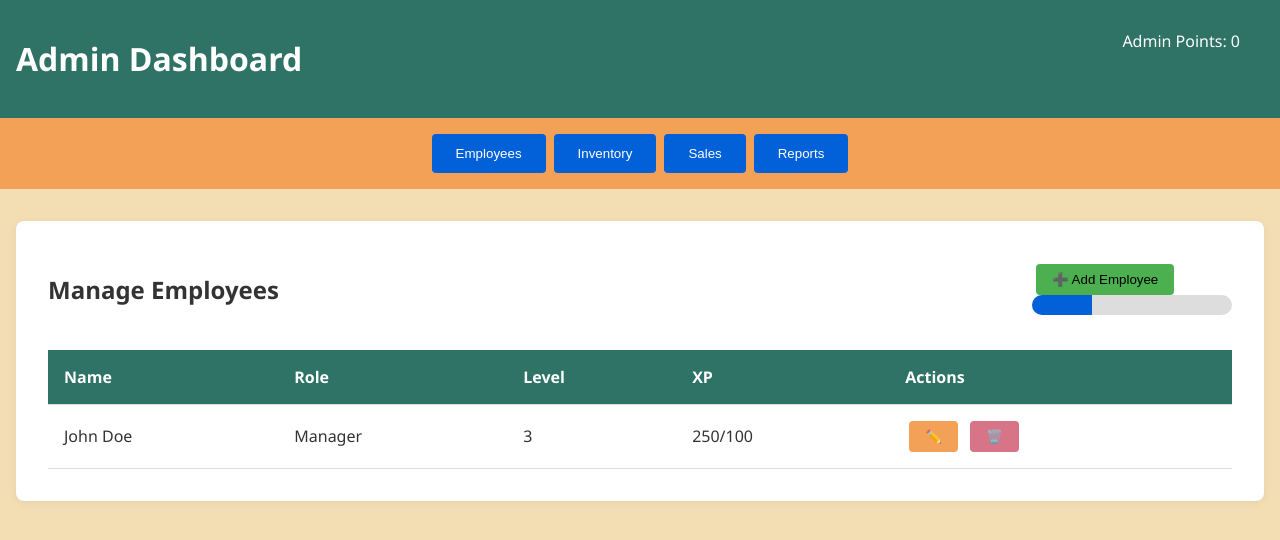
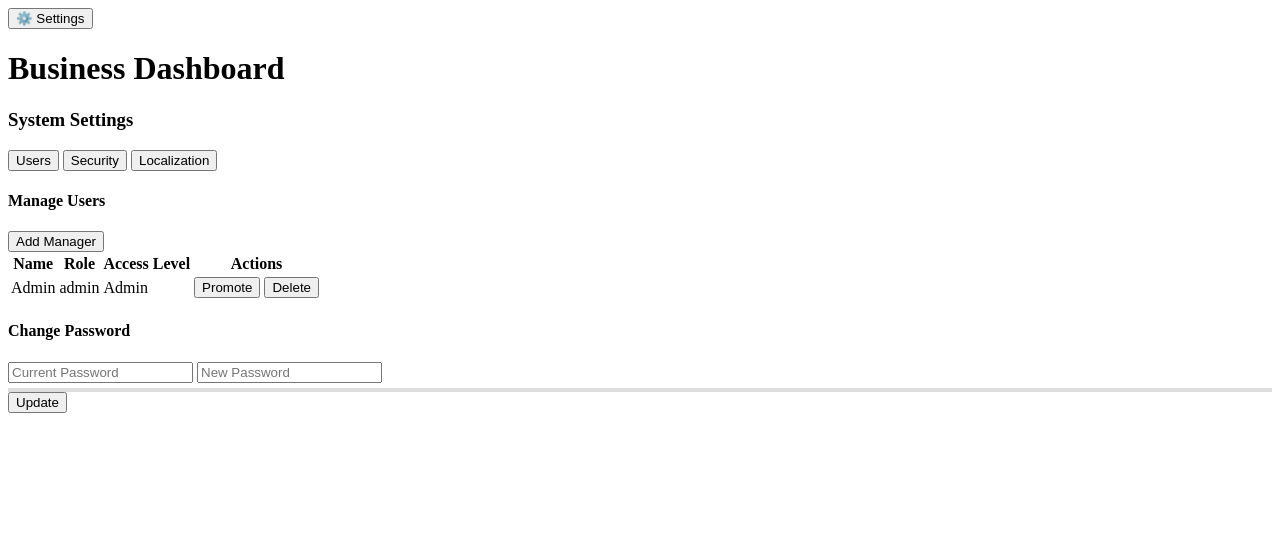
Before and after one commit to Abrazack/Agent-Desktop-Project, a plain HTML site: page index.html in a window 1280 px wide. Drawn offline with Linux system fonts and the light colour scheme.

```diff
--- a/index.html
+++ b/index.html
@@ -1,9 +1,9 @@
 <!DOCTYPE html>
-<html lang="en">
+<html lang="en" data-language="en">
 <head>
     <meta charset="UTF-8">
     <meta name="viewport" content="width=device-width, initial-scale=1.0">
-    <title>Gamified Admin Dashboard</title>
+    <title>Enterprise Management System</title>
     <style>
         :root {
             --primary-color: #2f7366;
@@ -14,432 +14,268 @@
             --danger-color: #d87487;
         }
 
-        body {
-            font-family: 'Segoe UI', system-ui, sans-serif;
-            margin: 0;
-            background-color: var(--background-color);
-            color: #333;
+        /* Previous CSS remains, adding new styles */
+        .role-badge {
+            padding: 2px 8px;
+            border-radius: 4px;
+            font-size: 0.8em;
+            background: var(--accent-color);
+            color: white;
         }
 
-        .header {
-            background-color: var(--primary-color);
-            color: var(--text-light);
-            padding: 1rem;
-            box-shadow: 0 2px 5px rgba(0,0,0,0.1);
+        .access-level {
+            cursor: pointer;
+            transition: all 0.3s;
         }
 
-        .nav-menu {
-            display: flex;
-            flex-wrap: wrap;
-            gap: 0.5rem;
-            padding: 1rem;
-            background-color: var(--secondary-color);
-            justify-content: center;
+        .password-strength {
+            height: 4px;
+            margin-top: 5px;
+            background: #ddd;
         }
 
-        .nav-button {
-            padding: 0.75rem 1.5rem;
-            border: none;
-            border-radius: 4px;
-            background-color: var(--accent-color);
-            color: var(--text-light);
-            cursor: pointer;
-            transition: all 0.2s ease;
-        }
-
-        .nav-button:hover {
-            background-color: #004a9f;
-            transform: translateY(-1px);
-        }
-
-        .container {
-            max-width: 1400px;
-            margin: 2rem auto;
-            padding: 0 1rem;
-        }
-
-        .section {
-            background: white;
-            border-radius: 8px;
-            padding: 2rem;
-            box-shadow: 0 2px 10px rgba(0,0,0,0.05);
-            margin-bottom: 2rem;
-        }
-
-        .section-header {
-            display: flex;
-            justify-content: space-between;
-            align-items: center;
-            margin-bottom: 1.5rem;
-        }
-
-        table {
-            width: 100%;
-            border-collapse: collapse;
-            margin-top: 1rem;
-        }
-
-        th, td {
-            padding: 1rem;
-            text-align: left;
-            border-bottom: 1px solid #ddd;
-        }
-
-        th {
-            background-color: var(--primary-color);
-            color: var(--text-light);
-            font-weight: 600;
-        }
-
-        .action-button {
-            padding: 0.5rem 1rem;
-            margin: 0 0.25rem;
-            border: none;
-            border-radius: 4px;
-            cursor: pointer;
-            transition: opacity 0.2s ease;
-        }
-
-        .action-button:hover {
-            opacity: 0.9;
-        }
-
-        .edit { background-color: var(--secondary-color); }
-        .delete { background-color: var(--danger-color); }
-        .success { background-color: #4CAF50; }
-
-        .hidden { display: none; }
-
-        /* Game Elements */
-        .floating-notification {
-            position: fixed;
-            bottom: 20px;
-            right: 20px;
-            background: var(--secondary-color);
-            color: white;
-            padding: 10px 20px;
-            border-radius: 4px;
-            animation: floatUp 1s ease-out;
-            z-index: 1000;
-        }
-
-        #score-display {
-            position: fixed;
-            top: 20px;
-            right: 20px;
-            background: var(--primary-color);
-            color: white;
-            padding: 10px 20px;
-            border-radius: 4px;
-            z-index: 1000;
-        }
-
-        .progress-bar {
-            height: 20px;
-            background: #ddd;
-            border-radius: 10px;
-            overflow: hidden;
-        }
-
-        .progress-fill {
-            height: 100%;
-            background: var(--accent-color);
-            transition: width 0.3s ease;
-        }
-
-        .achievement-badge {
-            display: inline-block;
-            padding: 5px 10px;
-            margin: 5px;
-            background: var(--primary-color);
-            color: white;
-            border-radius: 15px;
-            font-size: 0.9em;
-        }
-
-        @keyframes floatUp {
-            from { transform: translateY(100px); opacity: 0; }
-            to { transform: translateY(0); opacity: 1; }
-        }
-
-        @media (max-width: 768px) {
-            .nav-menu { flex-direction: column; }
-            .nav-button { width: 100%; }
-            .section { padding: 1rem; }
-            table { overflow-x: auto; display: block; }
-        }
+        .strength-weak { background: #ff4444; width: 33%; }
+        .strength-medium { background: #ffbb33; width: 66%; }
+        .strength-strong { background: #00C851; width: 100%; }
     </style>
 </head>
 <body>
-    <div id="score-display">Admin Points: 0</div>
-    <div class="header">
-        <h1>Admin Dashboard</h1>
+    <!-- Login System -->
+    <div class="login-container" id="loginPage">
+        <!-- Previous login content -->
     </div>
 
-    <nav class="nav-menu">
-        <button class="nav-button" data-section="employees">Employees</button>
-        <button class="nav-button" data-section="inventory">Inventory</button>
-        <button class="nav-button" data-section="sales">Sales</button>
-        <button class="nav-button" data-section="reports">Reports</button>
-    </nav>
+    <!-- Main Dashboard -->
+    <div id="dashboard" class="hidden">
+        <!-- Settings Menu -->
+        <div class="settings-menu">
+            <button class="action-button" onclick="showSettings()">⚙️ <span data-localize="settings">Settings</span></button>
+        </div>
 
-    <main class="container">
+        <!-- Income Display -->
+        <div class="header">
+            <h1 data-localize="business_dashboard">Business Dashboard</h1>
+            <div id="income-display"></div>
+        </div>
+
         <!-- Employees Section -->
         <section id="employees" class="section hidden">
-            <div class="section-header">
-                <h2>Manage Employees</h2>
-                <div>
-                    <button class="action-button success" onclick="showForm('employee')">➕ Add Employee</button>
-                    <div class="progress-bar" style="width: 200px">
-                        <div class="progress-fill" id="team-progress" style="width: 30%"></div>
+            <!-- Employee management table -->
+        </section>
+
+        <!-- Settings Modal -->
+        <div class="modal" id="settingsModal">
+            <div class="modal-content">
+                <h3 data-localize="system_settings">System Settings</h3>
+                <div class="settings-tabs">
+                    <button data-localize="user_mgmt" onclick="showSettingsTab('user')">Users</button>
+                    <button data-localize="security" onclick="showSettingsTab('security')">Security</button>
+                    <button data-localize="localization" onclick="showSettingsTab('localization')">Localization</button>
+                </div>
+
+                <!-- User Management Tab -->
+                <div id="userSettings" class="settings-tab">
+                    <div class="form-group">
+                        <h4 data-localize="manage_users">Manage Users</h4>
+                        <button onclick="showUserForm('manager')" data-localize="add_manager">Add Manager</button>
+                        <table id="userList">
+                            <thead>
+                                <tr>
+                                    <th data-localize="name">Name</th>
+                                    <th data-localize="role">Role</th>
+                                    <th data-localize="access_level">Access Level</th>
+                                    <th data-localize="actions">Actions</th>
+                                </tr>
+                            </thead>
+                            <tbody></tbody>
+                        </table>
                     </div>
                 </div>
-            </div>
-            <table>
-                <thead>
-                    <tr><th>Name</th><th>Role</th><th>Level</th><th>XP</th><th>Actions</th></tr>
-                </thead>
-                <tbody id="employee-list"></tbody>
-            </table>
-        </section>
 
-        <!-- Inventory Section -->
-        <section id="inventory" class="section hidden">
-            <div class="section-header">
-                <h2>Inventory Management</h2>
-                <div>
-                    <button class="action-button success" onclick="showForm('product')">📦 Add Product</button>
-                    <div class="progress-bar" style="width: 200px">
-                        <div class="progress-fill" id="stock-progress" style="width: 60%"></div>
+                <!-- Security Tab -->
+                <div id="securitySettings" class="settings-tab hidden">
+                    <div class="form-group">
+                        <h4 data-localize="change_password">Change Password</h4>
+                        <input type="password" id="currentPassword" placeholder="Current Password">
+                        <input type="password" id="newPassword" placeholder="New Password" oninput="checkPasswordStrength(this.value)">
+                        <div class="password-strength">
+                            <div id="passwordStrength" class="strength-weak"></div>
+                        </div>
+                        <button onclick="changePassword()" data-localize="update">Update</button>
                     </div>
                 </div>
-            </div>
-            <table>
-                <thead>
-                    <tr><th>Product</th><th>Stock</th><th>Value</th><th>Actions</th></tr>
-                </thead>
-                <tbody id="inventory-list"></tbody>
-            </table>
-        </section>
 
-        <!-- Sales Section -->
-        <section id="sales" class="section hidden">
-            <div class="section-header">
-                <h2>Sales Dashboard</h2>
-                <div>
-                    <button class="action-button success" onclick="showForm('sale')">💰 New Sale</button>
-                    <div id="daily-target">Daily Target: $5000</div>
+                <!-- Localization Tab -->
+                <div id="localizationSettings" class="settings-tab hidden">
+                    <!-- Previous localization content -->
                 </div>
             </div>
-            <table>
-                <thead>
-                    <tr><th>Product</th><th>Qty</th><th>Total</th><th>XP Earned</th></tr>
-                </thead>
-                <tbody id="sales-list"></tbody>
-            </table>
-        </section>
-    </main>
-
-    <!-- Form Modal -->
-    <div class="modal" id="formModal">
-        <div class="modal-content">
-            <h3 id="modalTitle"></h3>
-            <div id="formContent"></div>
         </div>
     </div>
 
     <script>
-        let adminPoints = 0;
-        let achievements = [];
-        const employees = [];
-        const inventory = [];
-        const sales = [];
-
-        // Game Configuration
-        const GAME_CONFIG = {
-            xpPerAction: 10,
-            xpLevelThreshold: 100,
-            pointValues: {
-                employee: 50,
-                product: 30,
-                sale: 20
+        // Enhanced System Configuration
+        const SYSTEM_CONFIG = {
+            exchangeRates: {
+                'USD': 1,
+                'EUR': 0.93,
+                'JPY': 148.50,
+                'GBP': 0.80
+            },
+            accessLevels: {
+                1: 'Basic',
+                2: 'Manager',
+                3: 'Admin'
+            },
+            passwordRequirements: {
+                minLength: 8,
+                requireNumber: true,
+                requireSpecialChar: true
             }
         };
 
-        // Initialize the dashboard
-        document.addEventListener('DOMContentLoaded', () => {
-            initializeSampleData();
-            document.querySelectorAll('.nav-button').forEach(button => {
-                button.addEventListener('click', () => showSection(button.dataset.section));
-            });
-            showSection('employees');
-        });
+        // User Management System
+        let users = [
+            { id: 1, name: 'Admin', role: 'admin', accessLevel: 3, password: 'admin123' }
+        ];
 
-        // Core Game Functions
-        function updateScore(points) {
-            adminPoints += points;
-            document.getElementById('score-display').textContent = `Admin Points: ${adminPoints}`;
-            if(points > 0) {
-                showNotification(`+${points} Points!`, 'success');
-            }
-            checkAchievements();
+        // Enhanced Localization
+        const translations = {
+            en: {
+                // Previous translations
+                change_password: "Change Password",
+                update: "Update",
+                access_level: "Access Level",
+                promote: "Promote",
+                demote: "Demote"
+            },
+            // Add other languages
+        };
+
+        // User Management Functions
+        function showUserForm(type) {
+            const formHTML = `
+                <div class="form-group">
+                    <label data-localize="full_name">Full Name</label>
+                    <input type="text" id="userName" required>
+                </div>
+                <div class="form-group">
+                    <label data-localize="access_level">Access Level</label>
+                    <select id="userAccess">
+                        ${Object.entries(SYSTEM_CONFIG.accessLevels).map(([key, value]) => `
+                            <option value="${key}">${value}</option>
+                        `)}
+                    </select>
+                </div>
+                <button class="action-button success" onclick="saveUser('${type}')" data-localize="save">Save</button>
+            `;
+            showModal(type === 'manager' ? 'Add Manager' : 'Add User', formHTML);
         }
 
-        function showNotification(text, type) {
-            const notif = document.createElement('div');
-            notif.className = `floating-notification ${type}`;
-            notif.textContent = text;
-            document.body.appendChild(notif);
-            setTimeout(() => notif.remove(), 2000);
-        }
-
-        function checkAchievements() {
-            const newAchievements = [
-                { id: 1, name: 'First Hire', condition: employees.length >= 1 },
-                { id: 2, name: 'Stock Master', condition: inventory.length >= 5 },
-                { id: 3, name: 'Sales Guru', condition: sales.length >= 10 }
-            ].filter(a => !achievements.includes(a.id) && a.condition);
-
-            newAchievements.forEach(ach => {
-                achievements.push(ach.id);
-                showNotification(`🏆 Achievement Unlocked: ${ach.name}!`, 'achievement');
-                updateScore(100);
-            });
-        }
-
-        // Data Management Functions
-        function showForm(type) {
-            const forms = {
-                employee: {
-                    title: 'Hire New Employee',
-                    fields: ['Name', 'Role', 'Email'],
-                    callback: saveEmployee
-                },
-                product: {
-                    title: 'Add New Product',
-                    fields: ['Product Name', 'SKU', 'Price', 'Stock'],
-                    callback: saveProduct
-                },
-                sale: {
-                    title: 'Record New Sale',
-                    fields: ['Product', 'Quantity', 'Customer'],
-                    callback: saveSale
-                }
+        function saveUser(type) {
+            const newUser = {
+                id: Date.now(),
+                name: document.getElementById('userName').value,
+                role: type,
+                accessLevel: parseInt(document.getElementById('userAccess').value),
+                password: 'tempPassword'
             };
-
-            const { title, fields, callback } = forms[type];
-            document.getElementById('modalTitle').textContent = title;
-            document.getElementById('formContent').innerHTML = `
-                ${fields.map(field => `
-                    <div class="form-group">
-                        <label>${field}</label>
-                        <input type="${field === 'Stock' ? 'number' : 'text'}" required>
-                    </div>
-                `).join('')}
-                <button class="action-button success" onclick="${callback.name}()">Save</button>
-            `;
-            document.getElementById('formModal').style.display = 'flex';
-        }
-
-        function saveEmployee() {
-            const newEmployee = {
-                name: document.querySelector('#formContent input').value,
-                role: document.querySelectorAll('#formContent input')[1].value,
-                level: 1,
-                xp: 0
-            };
-            employees.push(newEmployee);
-            updateScore(GAME_CONFIG.pointValues.employee);
-            renderEmployees();
+            users.push(newUser);
+            renderUserList();
             closeModal();
         }
 
-        function saveProduct() {
-            const newProduct = {
-                name: document.querySelector('#formContent input').value,
-                sku: document.querySelectorAll('#formContent input')[1].value,
-                price: document.querySelectorAll('#formContent input')[2].value,
-                stock: document.querySelectorAll('#formContent input')[3].value
-            };
-            inventory.push(newProduct);
-            updateScore(GAME_CONFIG.pointValues.product);
-            renderInventory();
-            closeModal();
-        }
-
-        function saveSale() {
-            const newSale = {
-                product: document.querySelector('#formContent input').value,
-                quantity: document.querySelectorAll('#formContent input')[1].value,
-                customer: document.querySelectorAll('#formContent input')[2].value,
-                xp: GAME_CONFIG.xpPerAction
-            };
-            sales.push(newSale);
-            updateScore(GAME_CONFIG.pointValues.sale);
-            renderSales();
-            closeModal();
-        }
-
-        // Rendering Functions
-        function renderEmployees() {
-            const tbody = document.getElementById('employee-list');
-            tbody.innerHTML = employees.map(emp => `
+        function renderUserList() {
+            const tbody = document.querySelector('#userList tbody');
+            tbody.innerHTML = users.map(user => `
                 <tr>
-                    <td>${emp.name}</td>
-                    <td>${emp.role}</td>
-                    <td>${emp.level}</td>
-                    <td>${emp.xp}/100</td>
+                    <td>${user.name}</td>
+                    <td>${user.role}</td>
+                    <td class="access-level" onclick="changeAccessLevel(${user.id})">
+                        ${SYSTEM_CONFIG.accessLevels[user.accessLevel]}
+                    </td>
                     <td>
-                        <button class="action-button edit">✏️</button>
-                        <button class="action-button delete">🗑️</button>
+                        <button class="action-button" onclick="promoteUser(${user.id})" data-localize="promote">Promote</button>
+                        <button class="action-button delete" onclick="deleteUser(${user.id})" data-localize="delete">Delete</button>
                     </td>
                 </tr>
             `).join('');
         }
 
-        function renderInventory() {
-            const tbody = document.getElementById('inventory-list');
-            tbody.innerHTML = inventory.map(prod => `
-                <tr>
-                    <td>${prod.name}</td>
-                    <td>${prod.stock}</td>
-                    <td>$${prod.price}</td>
-                    <td>
-                        <button class="action-button edit">✏️</button>
-                        <button class="action-button delete">🗑️</button>
-                    </td>
-                </tr>
-            `).join('');
+        // Security Functions
+        function checkPasswordStrength(password) {
+            const strength = calculatePasswordStrength(password);
+            const strengthBar = document.getElementById('passwordStrength');
+            strengthBar.className = `strength-${strength}`;
         }
 
-        function renderSales() {
-            const tbody = document.getElementById('sales-list');
-            tbody.innerHTML = sales.map(sale => `
-                <tr>
-                    <td>${sale.product}</td>
-                    <td>${sale.quantity}</td>
-                    <td>$${sale.quantity * 50}</td>
-                    <td>+${sale.xp} XP</td>
-                </tr>
-            `).join('');
+        function calculatePasswordStrength(password) {
+            let strength = 0;
+            if (password.length >= SYSTEM_CONFIG.passwordRequirements.minLength) strength++;
+            if (/\d/.test(password)) strength++;
+            if (/[!@#$%^&*]/.test(password)) strength++;
+
+            return strength < 2 ? 'weak' : strength === 2 ? 'medium' : 'strong';
         }
 
-        // Utility Functions
-        function closeModal() {
-            document.getElementById('formModal').style.display = 'none';
+        function changePassword() {
+            const oldPass = document.getElementById('currentPassword').value;
+            const newPass = document.getElementById('newPassword').value;
+
+            if (validatePasswordChange(oldPass, newPass)) {
+                currentUser.password = newPass;
+                alert('Password changed successfully!');
+            }
         }
 
-        function showSection(sectionId) {
-            document.querySelectorAll('.section').forEach(section => section.classList.add('hidden'));
-            document.getElementById(sectionId).classList.remove('hidden');
+        // Localization Functions
+        function updateCurrencyDisplay() {
+            const currencySymbols = {
+                'USD': '$',
+                'EUR': '€',
+                'JPY': '¥',
+                'GBP': '£'
+            };
+
+            document.querySelectorAll('[data-currency]').forEach(el => {
+                const value = parseFloat(el.dataset.currency);
+                el.textContent = `${currencySymbols[systemSettings.currency]}${(value * SYSTEM_CONFIG.exchangeRates[systemSettings.currency]).toFixed(2)}`;
+            });
         }
 
-        function initializeSampleData() {
-            employees.push({ name: 'John Doe', role: 'Manager', level: 3, xp: 250 });
-            inventory.push({ name: 'Starter Product', sku: 'PROD001', price: 99.99, stock: 50 });
-            renderEmployees();
-            renderInventory();
-            renderSales();
+        // Enhanced Sales System
+        function recordSale(amount) {
+            const convertedAmount = amount * SYSTEM_CONFIG.exchangeRates[systemSettings.currency];
+            totalIncome += convertedAmount;
+            updateIncomeDisplay();
+        }
+
+        function updateIncomeDisplay() {
+            document.getElementById('income-display').textContent =
+                `${translations[systemSettings.language].total_income}: ${systemSettings.currency} ${totalIncome.toFixed(2)}`;
+        }
+
+        // Initialize System
+        document.addEventListener('DOMContentLoaded', () => {
+            renderUserList();
+            applyLocalization();
+            updateCurrencyDisplay();
+        });
+
+        // Role-Based Access Control
+        function handleAccessControl() {
+            if(currentUser.role === 'employee') {
+                document.querySelectorAll('.settings-menu button').forEach(btn => btn.disabled = true);
+            }
+        }
+
+        // Promotion System
+        function promoteUser(userId) {
+            const user = users.find(u => u.id === userId);
+            if(user.accessLevel < 3) {
+                user.accessLevel++;
+                renderUserList();
+            }
         }
     </script>
 </body>
```
